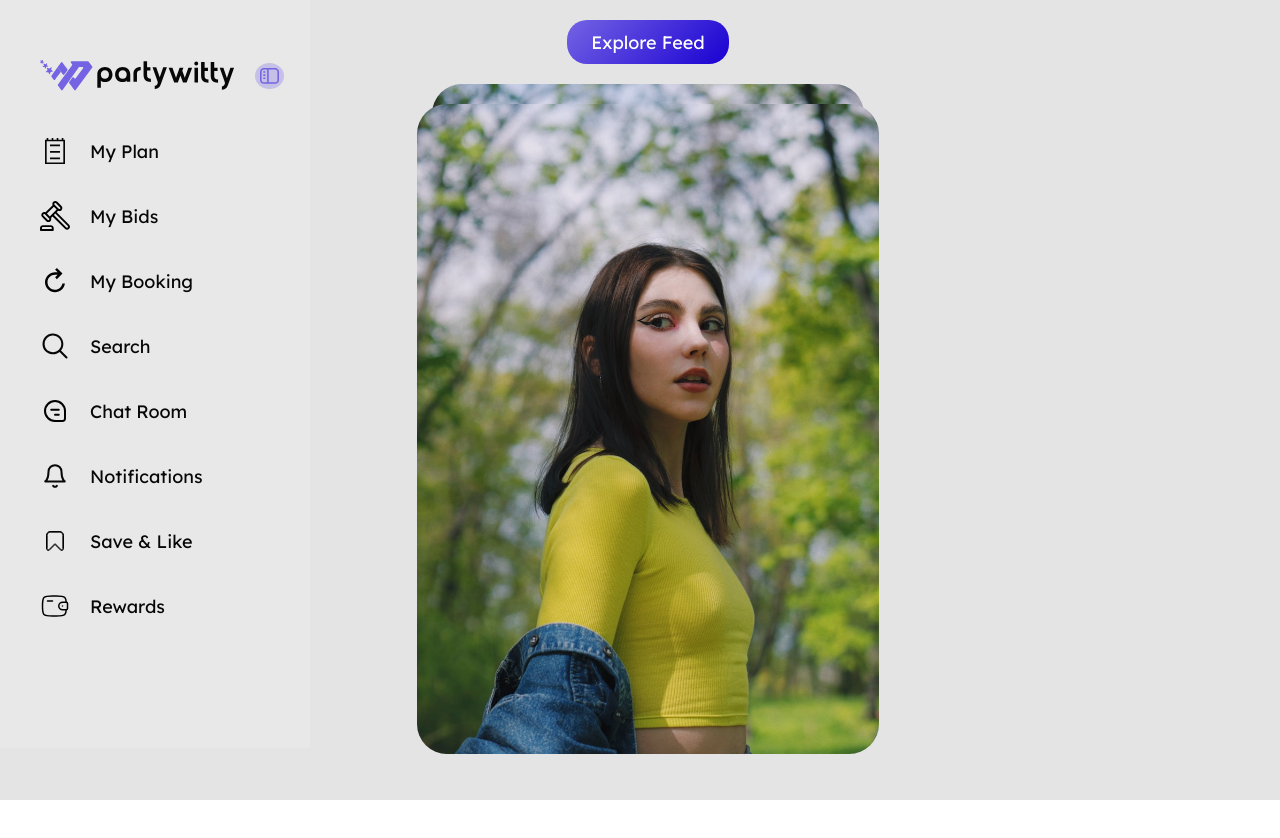
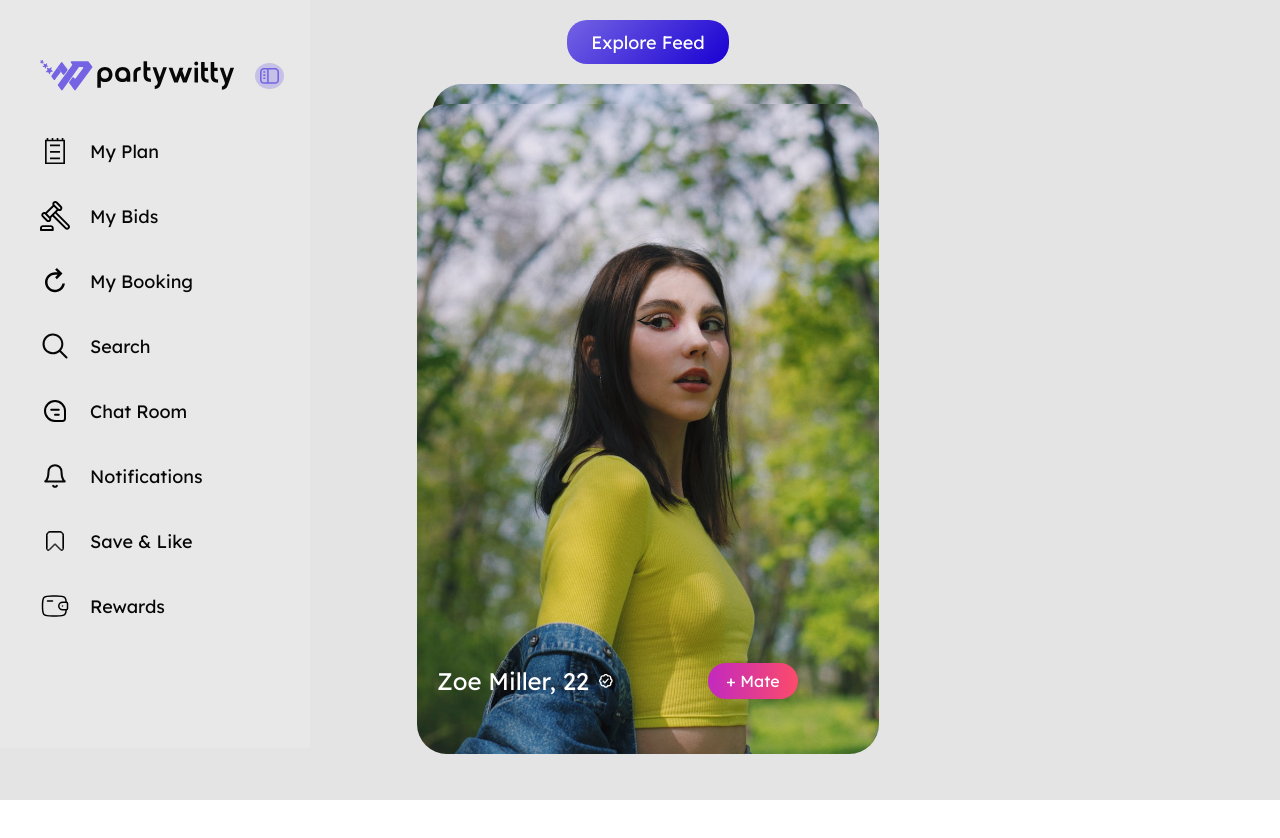
Before and after one commit to ezrablackfish2/React_Test_Project, a React (Vite) app: page / in a window 1280 px wide. Built offline with nearby package versions, Linux system fonts and the light colour scheme.

Commit message:
design good progress

```diff
--- a/src/App.css
+++ b/src/App.css
@@ -131,3 +131,50 @@
   border-radius: 30px;
   z-index: 2;
 }
+
+.image-description-container {
+  position: absolute;
+  bottom: 35px;
+  left: 15px;
+  padding-left: 5px;
+  color: #ffffff;
+  width: 371px;
+  height: 101px;
+  z-index: 4;
+  font-family: "Lexend";
+  border-radius: 40px;
+}
+
+.top-description-container {
+  width: 271px;
+  height: 56px;
+  display: flex;
+  align-items: center;
+  position: relative;
+}
+
+.name-and-age-container {
+  width: 152px;
+  height: 30px;
+  font-size: 24px;
+  font-family: "Lexend";
+}
+
+.tickmark-image {
+  margin-left: 10px
+}
+
+.mate-container {
+  position: absolute;
+  left: 100%;
+  top: 50%;
+  transform: translateY(-50%);
+  right: 0px;
+  width: 90px;
+  height: 36px;
+  background: linear-gradient(to right, #C229C0, #FC4B6A);
+  display: flex;
+  align-items: center;
+  justify-content: center;
+  border-radius: 20px;
+}
--- a/src/App.jsx
+++ b/src/App.jsx
@@ -10,6 +10,7 @@ import reload from './assets/reload.svg'
 import search from './assets/search.svg'
 import wallet from './assets/wallet.svg'
 import zoeMiller from './assets/zoe-miller.jpg'
+import tickmark from './assets/tickmark.svg'
 
 function App() {
 
@@ -96,6 +97,14 @@ function App() {
             <img src={zoeMiller}
             alt="zoe miller 1"
             className="feed-image-two"/>
+            <div className="image-description-container">
+              <div className="top-description-container">
+                <div className="name-and-age-container">Zoe Miller, 22 </div>
+                <img className="tickmark-image" src={tickmark}/>
+                <div className="mate-container">+ Mate </div>
+
+              </div>
+            </div>
             </div>
           </div>
         </div>
```
Also changed, not shown: src/assets/tickmark.svg (added).
